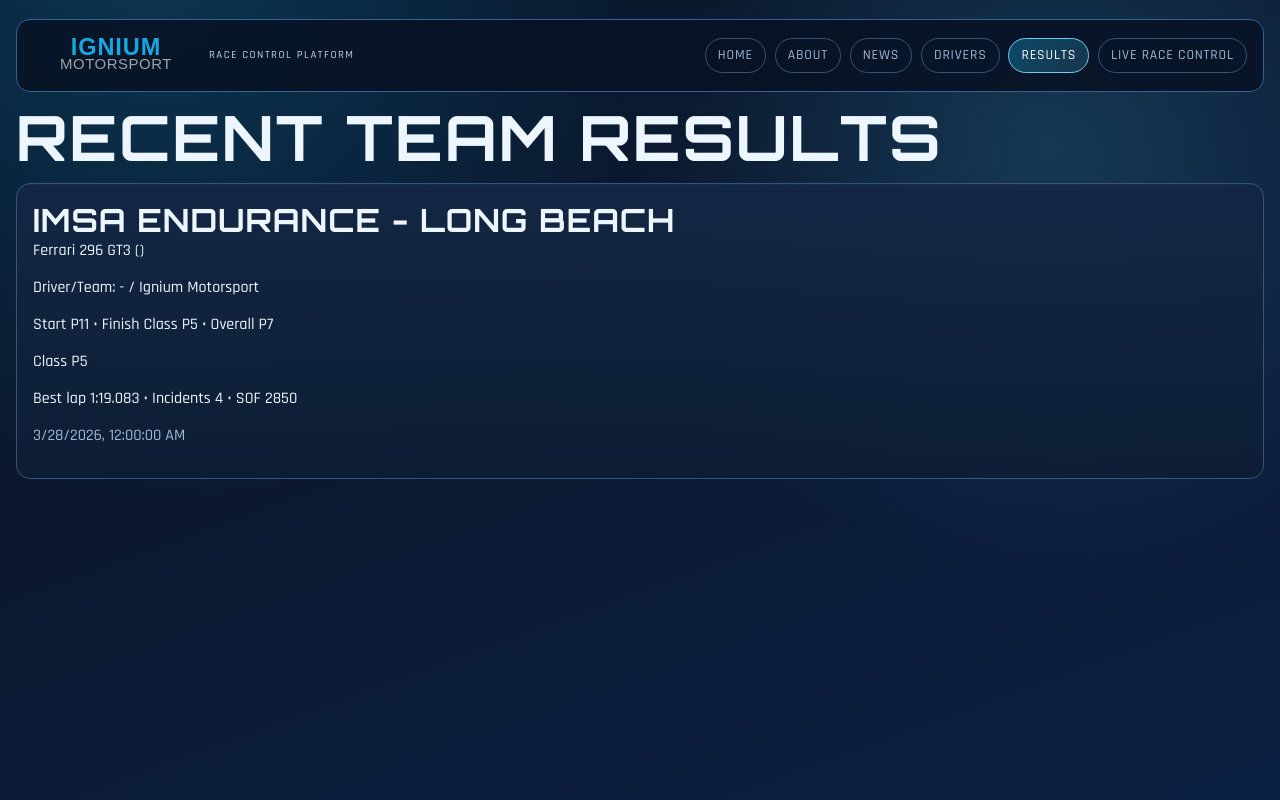
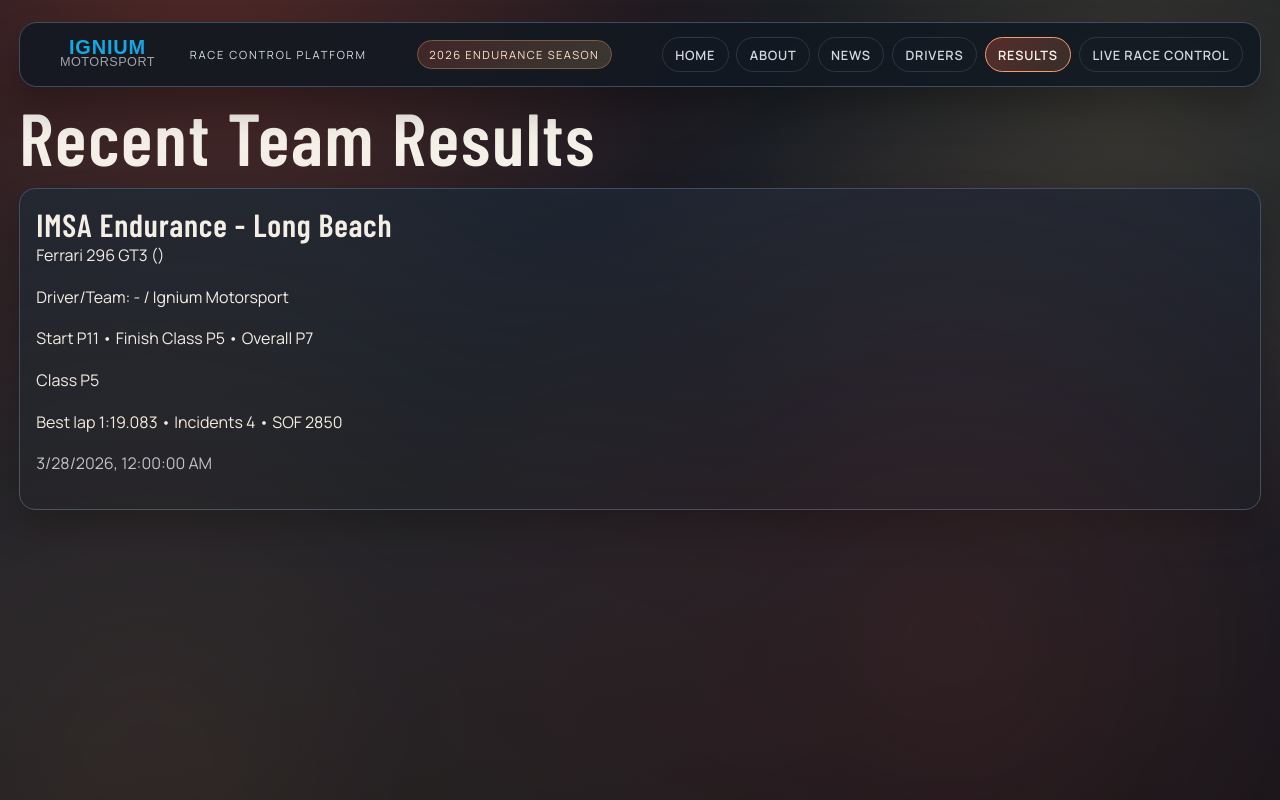
Before and after one commit to macleancherry/igniummotorsports, a React (Vite) app: page /results in a window 1280 px wide. Built offline with nearby package versions, Linux system fonts and the light colour scheme; no server answers.

Commit message:
Refresh site branding and homepage design

```diff
--- a/src/App.tsx
+++ b/src/App.tsx
@@ -54,6 +54,7 @@ export default function App() {
             <small>Race Control Platform</small>
           </span>
         </Link>
+        <span className="season-chip">2026 Endurance Season</span>
         <nav className="top-nav" aria-label="Main navigation">
           {navItems.map((item) => (
             <NavLink key={item.to} to={item.to} className={({ isActive }) => (isActive ? "is-active" : "")} end={item.to === "/"}>
--- a/src/index.css
+++ b/src/index.css
@@ -1,20 +1,22 @@
-@import url("https://fonts.googleapis.com/css2?family=Rajdhani:wght@500;600;700&family=Orbitron:wght@500;700&display=swap");
+@import url("https://fonts.googleapis.com/css2?family=Barlow+Condensed:wght@500;600;700&family=Manrope:wght@400;500;600;700&display=swap");
 
 :root {
-  --bg: #071120;
-  --bg-soft: #101d33;
-  --bg-card: #132744;
-  --line: #2d4f77;
-  --text: #edf6ff;
-  --muted: #9eb7d4;
-  --accent: #19a8e2;
-  --accent-soft: #58c6ee;
-  --steel: #a8b1bd;
-  --ok: #27c36f;
-  --warn: #ffd166;
+  --bg: #101319;
+  --bg-soft: #1a212b;
+  --bg-card: #1d2632;
+  --line: #3f4d62;
+  --line-soft: #2b3544;
+  --text: #f4f1e9;
+  --muted: #bcc5d1;
+  --accent: #f15a3f;
+  --accent-soft: #ff9f5a;
+  --highlight: #ffd986;
+  --ok: #59d08a;
+  --warn: #ffc86a;
+  --shadow: 0 20px 36px rgba(0, 0, 0, 0.28);
 
   color: var(--text);
-  font-family: "Rajdhani", "Segoe UI", sans-serif;
+  font-family: "Manrope", "Segoe UI", sans-serif;
   font-synthesis: none;
   text-rendering: optimizeLegibility;
   -webkit-font-smoothing: antialiased;
@@ -30,9 +32,9 @@ body {
   min-height: 100vh;
   color: var(--text);
   background:
-    radial-gradient(circle at 12% -8%, rgba(25, 168, 226, 0.26), transparent 40%),
-    radial-gradient(circle at 82% 18%, rgba(67, 188, 236, 0.2), transparent 35%),
-    linear-gradient(160deg, #061021 0%, #0b1830 46%, #0b2143 100%);
+    radial-gradient(circle at 16% -10%, rgba(241, 90, 63, 0.3), transparent 43%),
+    radial-gradient(circle at 88% 12%, rgba(255, 217, 134, 0.15), transparent 36%),
+    linear-gradient(170deg, #0f141c 0%, #171d27 55%, #101319 100%);
 }
 
 body::before {
@@ -40,18 +42,31 @@ body::before {
   position: fixed;
   inset: 0;
   pointer-events: none;
-  background-image: linear-gradient(transparent 95%, rgba(255, 255, 255, 0.04) 96%);
-  background-size: 100% 4px;
-  opacity: 0.16;
+  background-image:
+    linear-gradient(45deg, rgba(255, 255, 255, 0.03) 25%, transparent 25%),
+    linear-gradient(-45deg, rgba(255, 255, 255, 0.03) 25%, transparent 25%);
+  background-size: 22px 22px;
+  opacity: 0.1;
+}
+
+body::after {
+  content: "";
+  position: fixed;
+  inset: -20vh -10vw;
+  pointer-events: none;
+  background:
+    radial-gradient(circle at 70% 72%, rgba(241, 90, 63, 0.14), transparent 42%),
+    radial-gradient(circle at 18% 82%, rgba(255, 159, 90, 0.13), transparent 44%);
+  filter: blur(34px);
 }
 
 a {
-  color: #ffd4be;
-  transition: color 180ms ease;
+  color: #ffd8c0;
+  transition: color 180ms ease, opacity 180ms ease;
 }
 
 a:hover {
-  color: #ffffff;
+  color: #fff2df;
 }
 
 #root {
@@ -61,16 +76,16 @@ a:hover {
 h1,
 h2,
 h3 {
-  font-family: "Orbitron", "Rajdhani", sans-serif;
+  font-family: "Barlow Condensed", "Manrope", sans-serif;
   font-weight: 600;
-  letter-spacing: 0.03em;
+  letter-spacing: 0.025em;
   margin: 0;
-  text-transform: uppercase;
+  text-transform: none;
 }
 
 h1 {
-  font-size: clamp(2.1rem, 6vw, 3.9rem);
-  line-height: 0.95;
+  font-size: clamp(2.3rem, 6vw, 4.6rem);
+  line-height: 0.9;
 }
 
 h2 {
@@ -79,40 +94,42 @@ h2 {
 
 p {
   margin-top: 0;
+  line-height: 1.6;
 }
 
 .site-shell {
-  width: min(1280px, 100% - 2rem);
+  width: min(1280px, 100% - 2.4rem);
   margin: 0 auto;
-  padding: 1.2rem 0 2rem;
+  padding: 1.4rem 0 2.4rem;
 }
 
 .site-header {
   position: sticky;
-  top: 0.75rem;
+  top: 0.8rem;
   z-index: 10;
   display: flex;
   flex-wrap: wrap;
-  gap: 1rem;
+  gap: 0.75rem 1rem;
   justify-content: space-between;
   align-items: center;
-  padding: 0.9rem 1rem;
-  border: 1px solid #35608f;
-  border-radius: 14px;
-  background: rgba(8, 18, 35, 0.86);
-  backdrop-filter: blur(8px);
+  padding: 0.85rem 1.05rem;
+  border: 1px solid var(--line);
+  border-radius: 18px;
+  background: rgba(18, 24, 33, 0.88);
+  backdrop-filter: blur(10px);
+  box-shadow: var(--shadow);
 }
 
 .brand {
   display: flex;
   align-items: center;
-  gap: 0.6rem;
+  gap: 0.75rem;
   color: var(--text);
   text-decoration: none;
 }
 
 .brand-logo {
-  height: 2.6rem;
+  height: 2.2rem;
   width: auto;
   display: block;
 }
@@ -124,74 +141,87 @@ p {
 }
 
 .brand-text small {
-  font-size: 0.68rem;
-  letter-spacing: 0.14em;
-  color: #c4d2e3;
+  font-size: 0.7rem;
+  letter-spacing: 0.16em;
+  color: #d6dce5;
+  text-transform: uppercase;
+}
+
+.season-chip {
+  border: 1px solid #7a5d45;
+  background: linear-gradient(135deg, rgba(241, 90, 63, 0.2), rgba(255, 217, 134, 0.16));
+  color: #ffe5cc;
+  border-radius: 999px;
+  padding: 0.35rem 0.72rem;
+  font-size: 0.7rem;
+  letter-spacing: 0.13em;
   text-transform: uppercase;
 }
 
 .top-nav {
   display: flex;
   flex-wrap: wrap;
-  gap: 0.55rem;
+  gap: 0.48rem;
 }
 
 .top-nav a {
   text-decoration: none;
-  color: var(--muted);
-  padding: 0.45rem 0.75rem;
-  border: 1px solid #31547c;
+  color: #d2d8e0;
+  padding: 0.45rem 0.78rem;
+  border: 1px solid var(--line-soft);
   border-radius: 999px;
-  font-size: 0.86rem;
+  font-size: 0.8rem;
+  font-weight: 600;
   letter-spacing: 0.06em;
   text-transform: uppercase;
   transition: all 200ms ease;
 }
 
 .top-nav a:hover {
-  border-color: #5f86b6;
-  color: #f9fbff;
+  border-color: #8d99a9;
+  color: #fff3e8;
+  background: rgba(255, 255, 255, 0.05);
 }
 
 .top-nav a.is-active {
-  border-color: #6dcdf1;
-  color: #fff;
-  background: linear-gradient(135deg, rgba(25, 168, 226, 0.35), rgba(88, 198, 238, 0.18));
+  border-color: #f59b71;
+  color: #fff5ea;
+  background: linear-gradient(135deg, rgba(241, 90, 63, 0.3), rgba(255, 159, 90, 0.15));
 }
 
 .main-content {
-  margin-top: 1rem;
+  margin-top: 1.1rem;
 }
 
 .page-wrap {
   display: grid;
-  gap: 1rem;
+  gap: 1.1rem;
+  animation: reveal 480ms ease;
 }
 
 .hero {
   display: grid;
   grid-template-columns: 1.3fr 0.9fr;
   gap: 1rem;
-  border: 1px solid #32567d;
-  border-radius: 18px;
-  padding: clamp(1.2rem, 3vw, 2rem);
+  border: 1px solid var(--line);
+  border-radius: 24px;
+  padding: clamp(1.25rem, 3vw, 2.1rem);
   background:
-    linear-gradient(120deg, rgba(25, 168, 226, 0.24), rgba(25, 168, 226, 0.04) 38%, rgba(10, 27, 49, 0.95) 39%),
-    linear-gradient(170deg, #143055, #0d213d);
+    linear-gradient(120deg, rgba(241, 90, 63, 0.2), rgba(241, 90, 63, 0.02) 42%, rgba(20, 27, 37, 0.94) 43%),
+    linear-gradient(165deg, #212a37, #151c26);
   position: relative;
   overflow: hidden;
-  animation: reveal 550ms ease;
+  box-shadow: var(--shadow);
 }
 
 .hero::after {
   content: "";
   position: absolute;
-  right: -5rem;
-  top: -2rem;
-  width: 12rem;
-  height: 12rem;
-  background: conic-gradient(from 210deg, transparent, rgba(88, 198, 238, 0.42), transparent);
-  transform: rotate(24deg);
+  right: -4rem;
+  bottom: -4rem;
+  width: 18rem;
+  height: 18rem;
+  background: radial-gradient(circle, rgba(255, 159, 90, 0.26) 0%, transparent 62%);
 }
 
 .hero > div,
@@ -204,21 +234,67 @@ p {
   max-width: 62ch;
 }
 
+.hero-points {
+  display: flex;
+  flex-wrap: wrap;
+  gap: 0.55rem;
+  margin: 0.2rem 0 0.8rem;
+}
+
+.hero-points span {
+  border: 1px solid #5d6876;
+  background: rgba(13, 18, 24, 0.44);
+  border-radius: 999px;
+  padding: 0.28rem 0.6rem;
+  font-size: 0.76rem;
+  letter-spacing: 0.03em;
+  color: #dee4eb;
+}
+
 .hero-aside {
-  border: 1px solid #3b6797;
-  border-radius: 12px;
+  border: 1px solid #545f6f;
+  border-radius: 16px;
   padding: 1rem;
-  background: rgba(8, 23, 42, 0.82);
+  background: rgba(15, 21, 29, 0.78);
 }
 
 .hero-aside p {
   margin-bottom: 0.45rem;
 }
 
+.hero-stat-grid {
+  margin-top: 0.8rem;
+  display: grid;
+  gap: 0.5rem;
+  grid-template-columns: repeat(3, minmax(0, 1fr));
+}
+
+.hero-stat-grid div {
+  border: 1px solid #535f6f;
+  border-radius: 10px;
+  padding: 0.55rem 0.5rem;
+  background: rgba(255, 255, 255, 0.03);
+  text-align: center;
+}
+
+.hero-stat-grid span {
+  display: block;
+  color: #c8d0da;
+  font-size: 0.66rem;
+  letter-spacing: 0.1em;
+  text-transform: uppercase;
+}
+
+.hero-stat-grid strong {
+  font-family: "Barlow Condensed", "Manrope", sans-serif;
+  font-size: 1.3rem;
+  letter-spacing: 0.03em;
+}
+
 .kicker {
-  color: #8ddbf8;
+  color: #ffd093;
   text-transform: uppercase;
-  letter-spacing: 0.16em;
+  letter-spacing: 0.18em;
   font-size: 0.74rem;
   margin-bottom: 0.45rem;
 }
@@ -227,29 +303,29 @@ p {
 .btn-ghost {
   display: inline-block;
   text-decoration: none;
-  padding: 0.64rem 1rem;
-  border-radius: 8px;
+  padding: 0.68rem 1.02rem;
+  border-radius: 10px;
   text-transform: uppercase;
-  font-weight: 700;
+  font-weight: 600;
   letter-spacing: 0.08em;
-  font-size: 0.78rem;
+  font-size: 0.74rem;
   transition: transform 170ms ease, box-shadow 170ms ease, background 170ms ease;
 }
 
 .btn-primary {
-  color: #fff;
-  background: linear-gradient(135deg, #0f7bb8, var(--accent));
-  box-shadow: 0 8px 18px rgba(25, 168, 226, 0.35);
+  color: #fff5ec;
+  background: linear-gradient(135deg, #d84a2f, var(--accent));
+  box-shadow: 0 10px 22px rgba(241, 90, 63, 0.35);
 }
 
 .btn-primary:hover {
   transform: translateY(-1px);
-  box-shadow: 0 10px 20px rgba(25, 168, 226, 0.5);
+  box-shadow: 0 12px 24px rgba(241, 90, 63, 0.45);
 }
 
 .btn-ghost {
-  color: #d5e6f9;
-  border: 1px solid #4e79a8;
+  color: #f0ddd0;
+  border: 1px solid #646f7f;
   background: rgba(255, 255, 255, 0.03);
 }
 
@@ -258,16 +334,16 @@ p {
 }
 
 .panel {
-  border: 1px solid #32567d;
-  border-radius: 14px;
+  border: 1px solid var(--line);
+  border-radius: 16px;
   padding: 1rem;
-  background: linear-gradient(180deg, rgba(19, 39, 68, 0.95), rgba(13, 29, 52, 0.9));
-  box-shadow: inset 0 1px 0 rgba(255, 255, 255, 0.03);
+  background: linear-gradient(180deg, rgba(30, 38, 50, 0.95), rgba(20, 27, 36, 0.95));
+  box-shadow: var(--shadow);
 }
 
 .panel-live {
-  border-color: #1f6d42;
-  background: linear-gradient(140deg, rgba(39, 195, 111, 0.23), rgba(20, 27, 24, 0.95));
+  border-color: #4a9368;
+  background: linear-gradient(140deg, rgba(89, 208, 138, 0.22), rgba(25, 30, 34, 0.95));
 }
 
 .panel-head {
@@ -280,7 +356,7 @@ p {
 
 .panel-head a {
   text-transform: uppercase;
-  letter-spacing: 0.1em;
+  letter-spacing: 0.11em;
   font-size: 0.76rem;
 }
 
@@ -294,12 +370,13 @@ p {
 }
 
 .card {
-  border: 1px solid #3d628d;
-  border-radius: 12px;
-  padding: 0.9rem;
+  border: 1px solid #4a5668;
+  border-radius: 14px;
+  padding: 0.95rem;
   background: var(--bg-card);
   position: relative;
   overflow: hidden;
+  transition: transform 220ms ease, border-color 220ms ease;
 }
 
 .card::before {
@@ -308,8 +385,13 @@ p {
   top: 0;
   left: 0;
   width: 100%;
-  height: 3px;
-  background: linear-gradient(90deg, var(--accent), var(--accent-soft));
+  height: 2px;
+  background: linear-gradient(90deg, var(--accent), var(--highlight));
+}
+
+.card:hover {
+  transform: translateY(-3px);
+  border-color: #6f7c8e;
 }
 
 .card h3 {
@@ -321,8 +403,8 @@ p {
   width: 88px;
   height: 88px;
   object-fit: cover;
-  border-radius: 8px;
-  border: 1px solid #4d78a4;
+  border-radius: 10px;
+  border: 1px solid #5f6c7e;
 }
 
 .stack {
@@ -351,7 +433,7 @@ p {
 }
 
 .error {
-  color: #ff8c97;
+  color: #ff9c96;
   font-weight: 600;
 }
 
@@ -362,10 +444,10 @@ p {
 }
 
 .result-card {
-  border: 1px solid #446b99;
-  border-radius: 12px;
+  border: 1px solid #4d5a6d;
+  border-radius: 14px;
   padding: 0.85rem;
-  background: #132c4f;
+  background: #202935;
 }
 
 .lineup {
@@ -376,7 +458,7 @@ p {
 .lineup-item {
   display: flex;
   justify-content: space-between;
-  border-bottom: 1px dashed #456b95;
+  border-bottom: 1px dashed #5c697b;
   padding-bottom: 0.4rem;
 }
 
@@ -390,21 +472,21 @@ p {
 }
 
 .status-scheduled {
-  color: #e0e9f8;
-  background: #204472;
-  border-color: #5488be;
+  color: #e6edf9;
+  background: #364d68;
+  border-color: #5e7797;
 }
 
 .status-live {
-  color: #d9ffe9;
-  background: #10472f;
-  border-color: #27c36f;
+  color: #e4ffef;
+  background: #23563e;
+  border-color: #59d08a;
 }
 
 .status-finished {
-  color: #e2eaf5;
-  background: #4f6785;
-  border-color: #7b97b7;
+  color: #e8edf5;
+  background: #515c6c;
+  border-color: #798696;
 }
 
 .timing-table-wrap {
@@ -419,7 +501,7 @@ p {
 
 .timing-table th,
 .timing-table td {
-  border-bottom: 1px solid #355a84;
+  border-bottom: 1px solid #46556a;
   padding: 0.52rem;
   text-align: left;
   white-space: nowrap;
@@ -433,7 +515,103 @@ p {
 }
 
 .timing-table tbody tr:hover {
-  background: rgba(126, 205, 238, 0.08);
+  background: rgba(255, 159, 90, 0.08);
+}
+
+.values-section {
+  display: grid;
+  grid-template-columns: repeat(auto-fit, minmax(280px, 1fr));
+  gap: 1.2rem;
+  margin: 1.5rem 0;
+}
+
+.value-card {
+  border: 1px solid #4b5768;
+  border-radius: 14px;
+  padding: 1.5rem;
+  background: linear-gradient(135deg, rgba(241, 90, 63, 0.13), rgba(22, 30, 39, 0.72));
+  backdrop-filter: blur(8px);
+  transition: all 280ms ease;
+}
+
+.value-card:hover {
+  border-color: #7a879a;
+  background: linear-gradient(135deg, rgba(241, 90, 63, 0.19), rgba(22, 30, 39, 0.84));
+  transform: translateY(-4px);
+  box-shadow: 0 8px 20px rgba(241, 90, 63, 0.2);
+}
+
+.value-card h3 {
+  display: flex;
+  gap: 0.5rem;
+  align-items: center;
+  margin: 0 0 0.8rem 0;
+  color: #ffd4ae;
+  font-size: 1.2rem;
+  font-weight: 600;
+}
+
+.value-card p {
+  margin: 0;
+  line-height: 1.6;
+  color: #c8d0da;
+  font-size: 0.95rem;
+}
+
+.mission-statement {
+  text-align: center;
+  font-size: 1.4rem;
+  letter-spacing: 0.05em;
+  color: #ffd093;
+  margin: 1.5rem 0 0.5rem 0;
+}
+
+.values-highlight {
+  display: grid;
+  grid-template-columns: repeat(auto-fit, minmax(200px, 1fr));
+  gap: 1rem;
+  margin: 1.5rem 0;
+}
+
+.value-highlight-card {
+  border: 1px solid #4a5666;
+  border-radius: 12px;
+  padding: 1.2rem;
+  background: linear-gradient(135deg, rgba(241, 90, 63, 0.1), rgba(20, 28, 38, 0.6));
+  text-align: center;
+  transition: all 240ms ease;
+}
+
+.value-highlight-card:hover {
+  border-color: #738194;
+  background: linear-gradient(135deg, rgba(241, 90, 63, 0.16), rgba(20, 28, 38, 0.74));
+  transform: translateY(-3px);
+}
+
+.value-icon {
+  font-family: "Barlow Condensed", "Manrope", sans-serif;
+  font-size: 0.95rem;
+  letter-spacing: 0.08em;
+  border: 1px solid #7f654b;
+  border-radius: 999px;
+  display: inline-flex;
+  padding: 0.2rem 0.45rem;
+  color: #ffe1bf;
+  margin-right: 0.15rem;
+  margin-bottom: 0.5rem;
+}
+
+.value-highlight-card h3 {
+  margin: 0.5rem 0 0.4rem 0;
+  color: #ffd5af;
+  font-size: 1.1rem;
+}
+
+.value-highlight-card p {
+  margin: 0;
+  color: #c7cfda;
+  font-size: 0.9rem;
+  line-height: 1.4;
 }
 
 @media (max-width: 860px) {
@@ -449,9 +627,17 @@ p {
     grid-template-columns: 1fr;
   }
 
+  .hero-stat-grid {
+    grid-template-columns: 1fr;
+  }
+
   .top-nav a {
-    font-size: 0.76rem;
-    padding: 0.4rem 0.62rem;
+    font-size: 0.74rem;
+    padding: 0.38rem 0.58rem;
+  }
+
+  .season-chip {
+    order: 3;
   }
 
   .brand-text small {
@@ -459,7 +645,7 @@ p {
   }
 
   .brand-logo {
-    height: 2.2rem;
+    height: 2.05rem;
   }
 }
 
@@ -473,91 +659,3 @@ p {
     transform: translateY(0);
   }
 }
-
-/* About page values section */
-.values-section {
-  display: grid;
-  grid-template-columns: repeat(auto-fit, minmax(280px, 1fr));
-  gap: 1.2rem;
-  margin: 1.5rem 0;
-}
-
-.value-card {
-  border: 1px solid #2d4f77;
-  border-radius: 12px;
-  padding: 1.5rem;
-  background: linear-gradient(135deg, rgba(25, 168, 226, 0.12), rgba(10, 27, 49, 0.6));
-  backdrop-filter: blur(8px);
-  transition: all 280ms ease;
-}
-
-.value-card:hover {
-  border-color: #5f86b6;
-  background: linear-gradient(135deg, rgba(25, 168, 226, 0.18), rgba(10, 27, 49, 0.75));
-  transform: translateY(-4px);
-  box-shadow: 0 8px 20px rgba(25, 168, 226, 0.15);
-}
-
-.value-card h3 {
-  margin: 0 0 0.8rem 0;
-  color: #7ed5ee;
-  font-size: 1.2rem;
-  font-weight: 600;
-}
-
-.value-card p {
-  margin: 0;
-  line-height: 1.6;
-  color: #9eb7d4;
-  font-size: 0.95rem;
-}
-
-.mission-statement {
-  text-align: center;
-  font-size: 1.4rem;
-  letter-spacing: 0.05em;
-  color: #19a8e2;
-  margin: 1.5rem 0 0.5rem 0;
-}
-
-/* Homepage values highlight section */
-.values-highlight {
-  display: grid;
-  grid-template-columns: repeat(auto-fit, minmax(200px, 1fr));
-  gap: 1rem;
-  margin: 1.5rem 0;
-}
-
-.value-highlight-card {
-  border: 1px solid #2d4f77;
-  border-radius: 10px;
-  padding: 1.2rem;
-  background: linear-gradient(135deg, rgba(25, 168, 226, 0.1), rgba(10, 27, 49, 0.5));
-  text-align: center;
-  transition: all 240ms ease;
-}
-
-.value-highlight-card:hover {
-  border-color: #5f86b6;
-  background: linear-gradient(135deg, rgba(25, 168, 226, 0.15), rgba(10, 27, 49, 0.65));
-  transform: translateY(-3px);
-}
-
-.value-icon {
-  font-size: 2.2rem;
-  display: block;
-  margin-bottom: 0.5rem;
-}
-
-.value-highlight-card h3 {
-  margin: 0.5rem 0 0.4rem 0;
-  color: #7ed5ee;
-  font-size: 1.1rem;
-}
-
-.value-highlight-card p {
-  margin: 0;
-  color: #9eb7d4;
-  font-size: 0.9rem;
-  line-height: 1.4;
-}
--- a/src/pages/AboutPage.tsx
+++ b/src/pages/AboutPage.tsx
@@ -11,7 +11,7 @@ export function AboutPage() {
 
       <div className="values-section">
         <div className="value-card">
-          <h3>🔨 Hard Work</h3>
+          <h3><span className="value-icon">HW</span> Hard Work</h3>
           <p>
             Racing involves both good luck and bad luck, but success is earned through practice and preparation.
             We invest the time and effort needed to improve ourselves and strengthen our team.
@@ -20,7 +20,7 @@ export function AboutPage() {
         </div>
 
         <div className="value-card">
-          <h3>💪 Dedication</h3>
+          <h3><span className="value-icon">DD</span> Dedication</h3>
           <p>
             We juggle careers, families, and racing responsibilities—but never lose focus on what matters.
             Our commitment to professional, sportsmanlike conduct protects both our reputation and the integrity of every race.
@@ -29,7 +29,7 @@ export function AboutPage() {
         </div>
 
         <div className="value-card">
-          <h3>⚡ Positivity</h3>
+          <h3><span className="value-icon">PX</span> Positivity</h3>
           <p>
             Wins and losses are both opportunities to learn. We stay positive in adversity and extract lessons from every situation—
             good or bad. We transform setbacks into fuel for improvement and drive forward stronger.
```
Also changed, not shown: src/pages/HomePage.tsx (+43 -14 lines).
